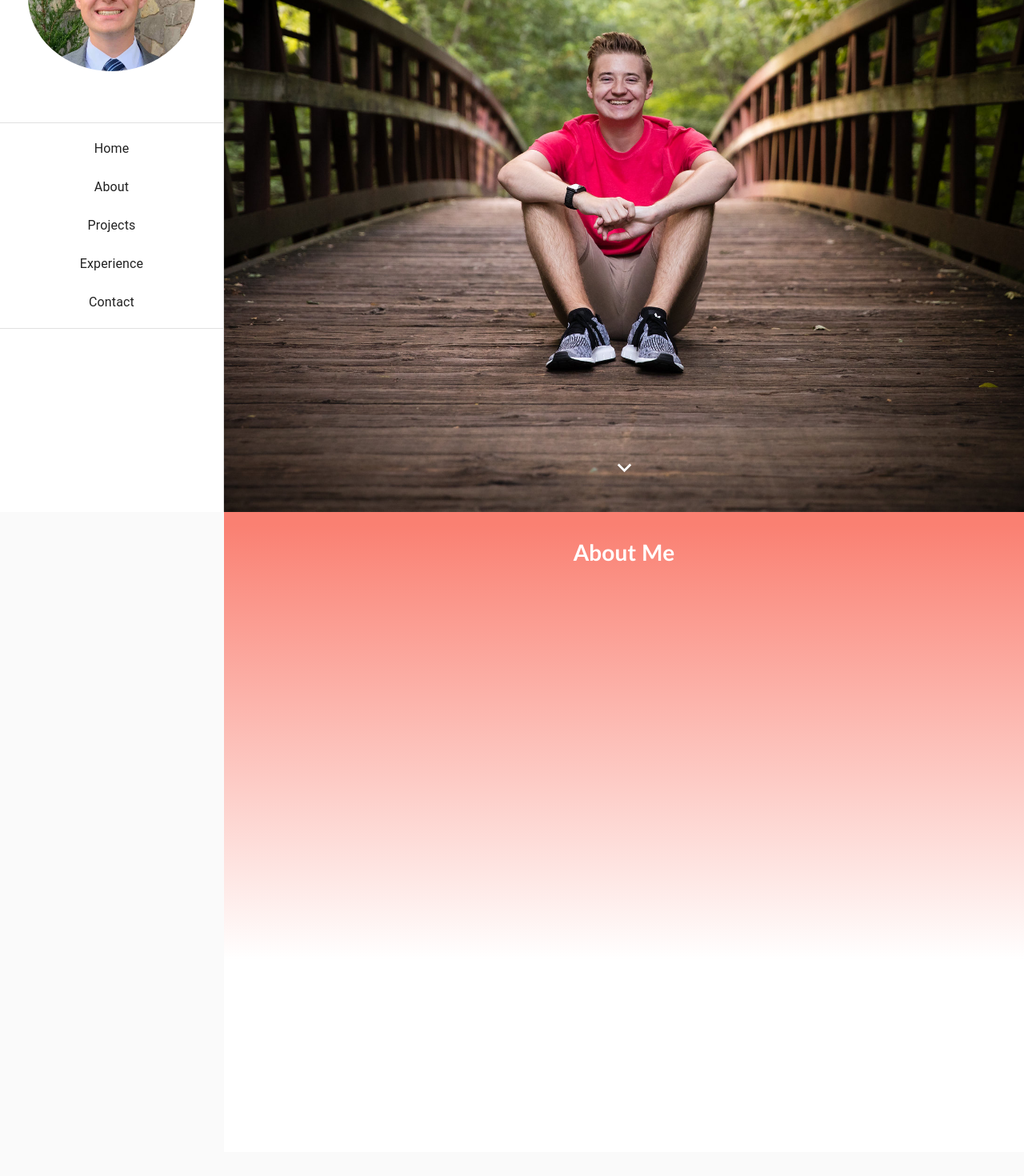
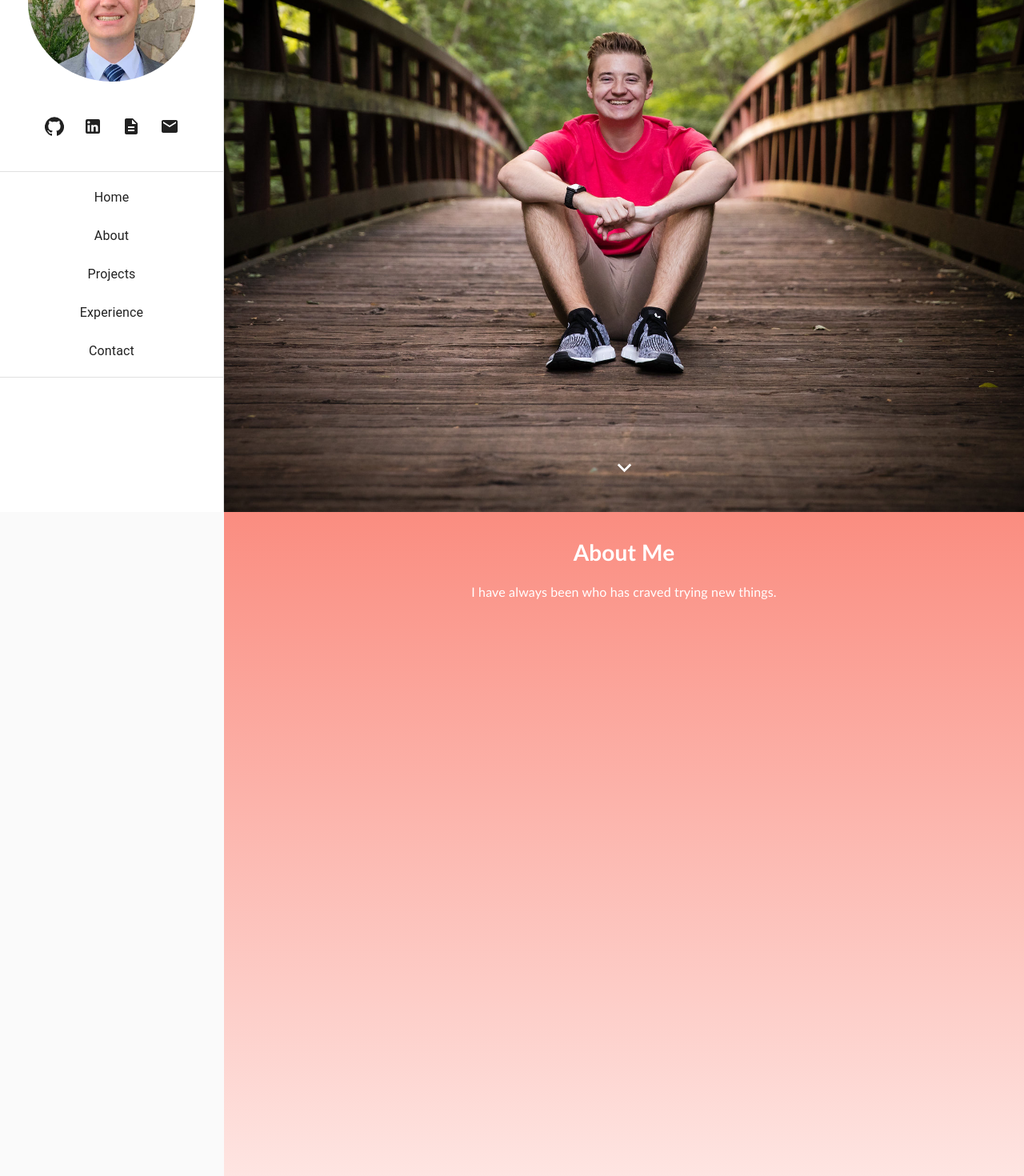
Before and after one commit to nrking0/portfolio, a React (Create React App) app: page / in a window 1280 px wide. Shown: the part 160-1630 px from the top of the page at 80% size. Before the commit the page ends 1600 px from the top, so only its background shows below. Built offline with nearby package versions, Linux system fonts and the light colour scheme.

Commit message:
Added icons to sidebar

```diff
--- a/package.json
+++ b/package.json
@@ -10,6 +10,7 @@
     "@testing-library/user-event": "^7.2.1",
     "react": "^16.13.1",
     "react-dom": "^16.13.1",
+    "react-icons": "^3.11.0",
     "react-native": "^0.63.2",
     "react-scripts": "3.4.3",
     "react-scroll": "^1.8.1"
--- a/src/Components/About/About.css
+++ b/src/Components/About/About.css
@@ -1,9 +1,14 @@
 #About {
     font-family: 'Trebuchet MS', 'Lucida Sans Unicode', 'Lucida Grande', 'Lucida Sans', Arial, sans-serif;
-    height: 100vh;
+    height: 150vh;
     background: rgb(255,255,255);
-    background: linear-gradient(0deg, rgba(255,255,255,1) 30%, rgba(250,128,114,1) 98%);
+    background: linear-gradient(0deg, rgba(255,255,255,1) 10%, rgba(250,128,114,1) 110%);
     overflow: hidden;
+}
+
+.description {
+    color: white;
+    font-size: medium;
 }
 
 .AboutText h1{
--- a/src/Components/About/About.js
+++ b/src/Components/About/About.js
@@ -10,6 +10,9 @@ const About = (props) => {
             <div className="AboutText">
             <h1>About Me</h1>
             </div>
+            <div className="description">
+                <p>I have always been who has craved trying new things. </p>
+            </div>
         </Element>
     )
 };
--- a/src/Components/Home/Home.css
+++ b/src/Components/Home/Home.css
@@ -8,6 +8,8 @@
     color: white;
     font-size: large;
     font-family: 'Trebuchet MS', 'Lucida Sans Unicode', 'Lucida Grande', 'Lucida Sans', Arial, sans-serif;
+
+
 }
 
 .base p {
--- a/src/Components/Sidebar/Sidebar.css
+++ b/src/Components/Sidebar/Sidebar.css
@@ -11,6 +11,15 @@
     margin-right: auto;
     object-fit: cover;
     width: 75%;
-    height: 23vh;
+    /* height: 23vh; */
     border-radius: 50%;
 }
+
+.icons {
+    position: relative;
+    top: 5%;
+    display: flex;
+    flex-direction: row;
+    flex-wrap: wrap;
+    justify-content: center;
+}
--- a/src/Components/Sidebar/sidebar.js
+++ b/src/Components/Sidebar/sidebar.js
@@ -15,10 +15,15 @@ import Toolbar from '@material-ui/core/Toolbar';
 import Typography from '@material-ui/core/Typography';
 import { makeStyles, useTheme } from '@material-ui/core/styles';
 import Scroll from 'react-scroll'
-import {Link} from 'react-scroll';
+import { Link } from 'react-scroll';
+import GitHubIcon from '@material-ui/icons/GitHub';
+import LinkedInIcon from '@material-ui/icons/LinkedIn';
+import DescriptionIcon from '@material-ui/icons/Description';
+import MailIcon from '@material-ui/icons/Mail';
 import './Sidebar.css';
 
 const drawerWidth = 280;
+
 
 const useStyles = makeStyles((theme) => ({
     root: {
@@ -82,8 +87,8 @@ const useStyles = makeStyles((theme) => ({
         },
         '&:hover:before': {
             width: '50%'
+        },
     }
-    },
 }));
 
 function ResponsiveDrawer(props) {
@@ -96,10 +101,17 @@ function ResponsiveDrawer(props) {
         setMobileOpen(!mobileOpen);
     };
 
+
     const drawer = (
         <div>
-            <h1 style={{textAlign:'center'}}>Nick King</h1>
+            <h1 style={{ textAlign: 'center' }}>Nick King</h1>
             <img src={require('../../Images/headshot2.jpeg')} className="headshot"></img>
+            <div className="icons">
+            <IconButton color="inherit" target="_blank" href="https://www.github.com/nrking0"><GitHubIcon /></IconButton>
+            <IconButton color="inherit" target="_blank" href="https://www.linkedin.com/in/nrking0"><LinkedInIcon /></IconButton>
+            <IconButton color="inherit" target="_blank" href="https://drive.google.com/file/d/18VLrsW3GV-BUM4gHT54zX6fXPLGs-8E1/view?usp=sharing"><DescriptionIcon /></IconButton>
+            <IconButton color="inherit" href="mailto:nrking2@illinois.edu"><MailIcon></MailIcon></IconButton>
+            </div>
             <div className={classes.toolbar} />
             <Divider />
             <List>
```
Also changed, not shown: 2 other files (tests, documents, lock files or other folders). Lines whose indentation alone changed are shown as unchanged.
